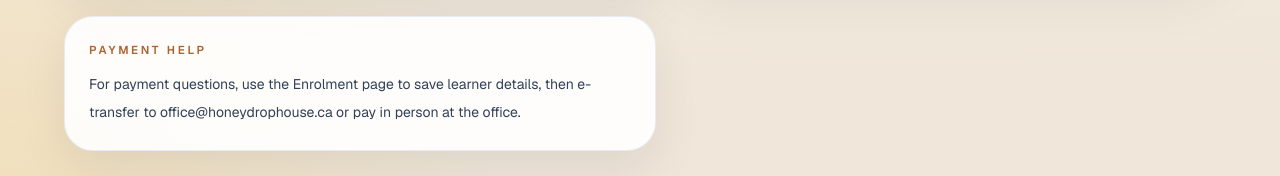
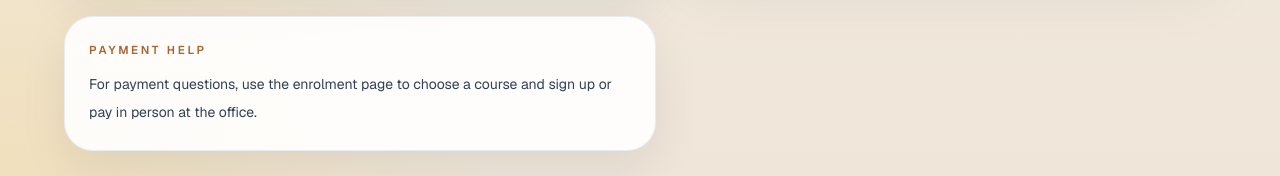
Before and after one commit to AceventureHQ/honeydroplearninghouse, a Next.js app in the folder frontend/: page /contact in a window 1280 px wide. Shown: the part 911-1087 px from the top of the page. Built offline with nearby package versions, Linux system fonts and the light colour scheme.

Commit message:
update contact page

```diff
--- a/frontend/app/contact/page.tsx
+++ b/frontend/app/contact/page.tsx
@@ -106,9 +106,7 @@
                   Payment help
                 </p>
                 <p className="mt-3 text-sm leading-7 text-slate-700">
-                  For payment questions, use the Enrolment page to save learner
-                  details, then e-transfer to office@honeydrophouse.ca or pay in
-                  person at the office.
+                  For payment questions, use the enrolment page to choose a course and sign up or pay in person at the office.
                 </p>
               </div>
             </div>
```
